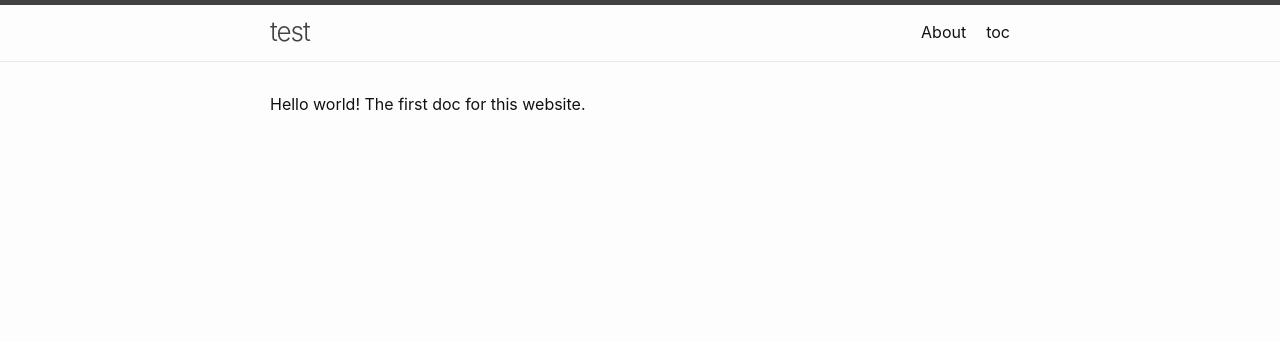
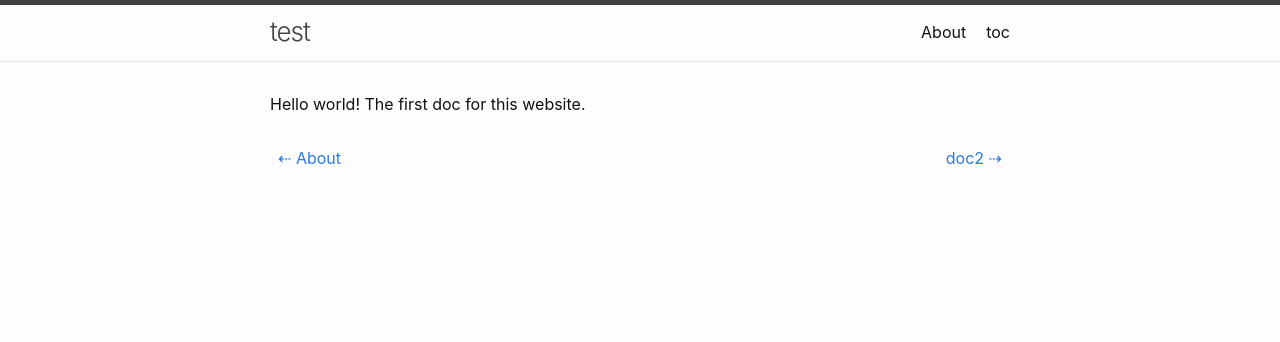
Before and after one commit to Murcott/test, a Jekyll site: the page built from _pages/doc1.md, in a window 1280 px wide. Shown: the top 342 px of the page. Built offline with Jekyll 4.4.1, drawn with Linux system fonts in a browser that asks for light colours.

Commit message:
navigation links

```diff
--- a/Gemfile
+++ b/Gemfile
@@ -9,14 +9,14 @@ source "https://rubygems.org"
 # Happy Jekylling!
 # gem "jekyll", "~> 4.1.1"
 # This is the default theme for new Jekyll sites. You may change this to anything you like.
-gem "minima", "~> 2.5"
+# gem "minima", "~> 2.5"
 # If you want to use GitHub Pages, remove the "gem "jekyll"" above and
 # uncomment the line below. To upgrade, run `bundle update github-pages`.
 gem "github-pages", group: :jekyll_plugins
 # If you have any plugins, put them here!
 group :jekyll_plugins do
   gem "jekyll-feed", "~> 0.12"
-  gem "jekyll-paginate", "~> 1.1"
+#  gem "jekyll-paginate", "~> 1.1"
 end
 
 # Windows and JRuby does not include zoneinfo files, so bundle the tzinfo-data gem
--- a/_config.yml
+++ b/_config.yml
@@ -30,18 +30,18 @@ github_username:  jekyll
 # Build settings
 # theme: minima
 plugins:
-  - jekyll-feed
- # - jekyll-paginate
+#  - jekyll-feed
+#  - jekyll-paginate
 
 collections:
   docs:
     output: true
     permalink: /_docs/:title/
-    sort_by: doc#
+#    sort_by: doc#
   pages:
     output: true
     permalink: /_pages/:title/
-    sort_by: page#
+#    sort_by: page#
 
 _config.yml:
  - permalink: none
@@ -65,13 +65,13 @@ header_pages:
 # their entries' file path in the `include:` list.
 #
 exclude:
-   - .sass-cache/
-   - .jekyll-cache/
-   - gemfiles/
-   - Gemfile
-   - Gemfile.lock
-   - node_modules/
-   - vendor/bundle/
-   - vendor/cache/
-   - vendor/gems/
-   - vendor/ruby/
+#   - .sass-cache/
+#   - .jekyll-cache/
+#   - gemfiles/
+#   - Gemfile
+#   - Gemfile.lock
+#   - node_modules/
+#   - vendor/bundle/
+#   - vendor/cache/
+#   - vendor/gems/
+#   - vendor/ruby/
--- a/_layouts/page.html
+++ b/_layouts/page.html
@@ -11,4 +11,17 @@ layout: default
     {{ content }}
   </div>
 
+  <div class="post-nav">
+  <p>
+    {% if page.previous.url %}
+    <a href="{{page.previous.url}}">&#8672;&nbsp;{{page.previous.title}}</a>
+    {% endif %}
+  </p>
+  <p>
+    {% if page.next.url %}
+    <a href="{{page.next.url}}">{{page.next.title}}&nbsp;&#8674;</a>
+    {% endif %}
+  </p>
+</div>
+
 </article>
--- a/assets/main.scss
+++ b/assets/main.scss
@@ -3,3 +3,27 @@
 ---
 
 @import "minima";
+
+/* https://www.bytedude.com/jekyll-previous-and-next-posts/ */
+
+.post-nav {
+    display: flex;
+    justify-content: space-between;
+    flex-wrap: wrap;
+}
+
+.post-nav p {
+    flex: 1 1 0;
+    width: 45%;
+}
+
+.post-nav p:first-child {
+    padding-right: 0.5em;
+    padding-left: 0.5em;
+}
+
+.post-nav p:last-child {
+    padding-left: 0.5em;
+    padding-right: 0.5em;
+    text-align: right;
+}
```
Also changed, not shown: _pages/about.md (+1 -1 lines), _pages/doc1.md (+1 -1 lines), _pages/toc.md (+4 -0 lines).
